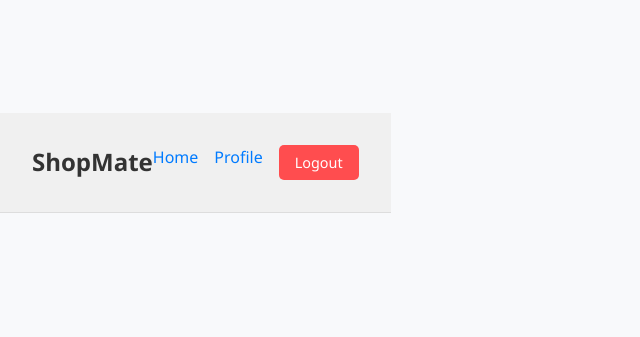
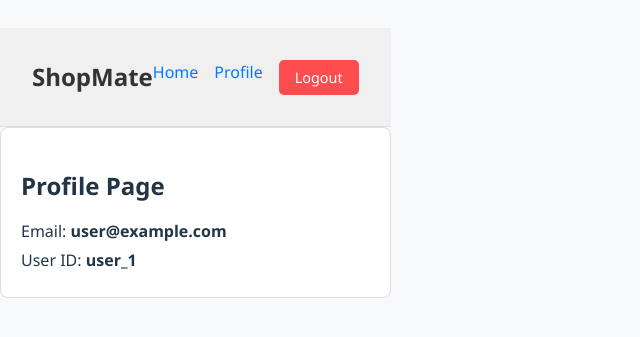
Before and after one commit to samira313/ShopMate-, a React (Vite) app: page /profile in a window 1280 px wide. Shown: the part 237-574 px from the top of the page, without its empty margins (0-640 px from the left). Built offline with nearby package versions, Linux system fonts and the light colour scheme; no server answers; sample sign-in values are in the browser's storage.

Commit message:
created profile page with css style

```diff
--- a/src/App.jsx
+++ b/src/App.jsx
@@ -7,6 +7,7 @@ import LoginPage from "./pages/LoginPage";
 import ShoppingListPage from "./pages/ShoppingListPage";
 import { useAuth } from "./hooks/UseAuth";
 import Navbar from "./components/Navbar";
+import ProfilePage from "./pages/ProfilePage";
 function App() {
    const { currentUser } = useAuth() || {};
   return (
@@ -31,7 +32,15 @@ function App() {
           path="/"
           element={currentUser ? <Navigate to="/shopping-list" /> : <Navigate to="/login" />}
         />
+      <Route
+      path="/profile"
+      element={
+      <ProtectedRoute>
+        <ProfilePage />
 
+      </ProtectedRoute>
+      }
+      />
         </Routes>
       </Router>
     </AuthProvider>
--- /dev/null
+++ b/src/pages/ProfilePage.jsx
@@ -0,0 +1,17 @@
+import React from 'react'
+import { useAuth } from "../hooks/UseAuth";
+import "../styles/ProfilePage.css"
+
+export default function ProfilePage() {
+
+    const  {currentUser}= useAuth();
+    if (!currentUser)
+        return <p>Loading ...</p>
+  return (
+    <div className='profile-container'>
+        <h2>Profile Page</h2>
+        <p>Email: <strong> {currentUser.email}</strong></p>
+        <p>User ID:<strong> {currentUser.uid}</strong> </p>
+    </div>
+  )
+}
--- /dev/null
+++ b/src/styles/ProfilePage.css
@@ -0,0 +1,18 @@
+.profile-container {
+    max-width: 500px;
+    margin: 30px, auto;
+    padding: 20px;
+    border: 1px solid #ddd;
+    border-radius: 8px;
+    background: #fff;
+
+}
+
+.profile-container h2 {
+    margin-bottom: 15px;
+}
+
+.profile-container p {
+    font-size: 16px;
+    margin: 5px 0;
+}
```
